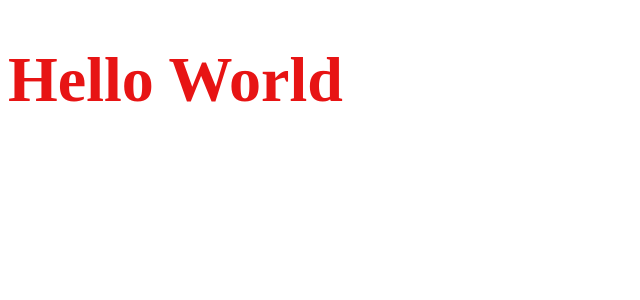
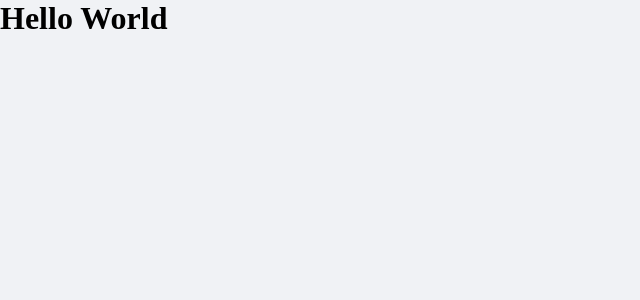
Before and after one commit to jeszgama/trilha-reactjs-chapter2, a React (Create React App) app in the folder dtmoney/: page / in a window 1280 px wide. Shown: the top 300 px of the page, without its empty margins (0-640 px from the left). Built offline with nearby package versions, Linux system fonts and the light colour scheme.

Commit message:
--instalando-styled-components

```diff
--- a/dtmoney/public/index.html
+++ b/dtmoney/public/index.html
@@ -3,6 +3,8 @@
   <head>
     <meta charset="utf-8" />
     <meta name="viewport" content="width=device-width, initial-scale=1" />
+
+    <link rel="shortcut icon" href="favicon.png" type="image/png" />
 
     <title>dtmoney</title>
   </head>
--- a/dtmoney/src/App.tsx
+++ b/dtmoney/src/App.tsx
@@ -1,14 +1,10 @@
-import styled from 'styled-components'
-
-const Title = styled.h1`
-  font-size: 4rem;
-  color: #e71414;
-`
+import { GlobalStyle } from "./styles/global";
 
 export function App() {
   return (
     <div className="App">
-      <Title>Hello World</Title>
+      <h1>Hello World</h1>
+      <GlobalStyle/>
     </div>
   );
 }
--- /dev/null
+++ b/dtmoney/src/styles/global.ts
@@ -0,0 +1,50 @@
+import { createGlobalStyle } from 'styled-components'
+
+export const GlobalStyle = createGlobalStyle`
+    :root{
+        --background: #f0f2f5;
+        --red: #e52e4d;
+        --blue: #5429cc;
+
+        --blue-light: #6933ff;
+
+        --text-title: #363f5f;
+        --text-body: #969cb3;
+
+        --background: #f0f2f5;
+        --shape: #ffffff;
+    }
+
+    *{
+        margin: 0;
+        padding: 0;
+        box-sizing: border-box;
+    }
+
+    //font-size: 16px = 1rem
+    html {
+        @media (max-width: 1080px){
+            font-size: 93.95%;
+            //16*0.9375 = 15px
+            //diminui a fonte de uma forma proporcional, site mais acessível
+        }
+
+        @media (max-width:720px) {
+            font-size: 87.5%;
+        }
+    }
+
+    body {
+        background: var(--background);
+        -webkit-font-smoothing: antialiased;
+    }
+
+    button {
+        cursor: pointer;
+    }
+
+    [disabled] {
+        opacity: 0.6;
+        cursor: not-allowed;
+    }
+`
```
